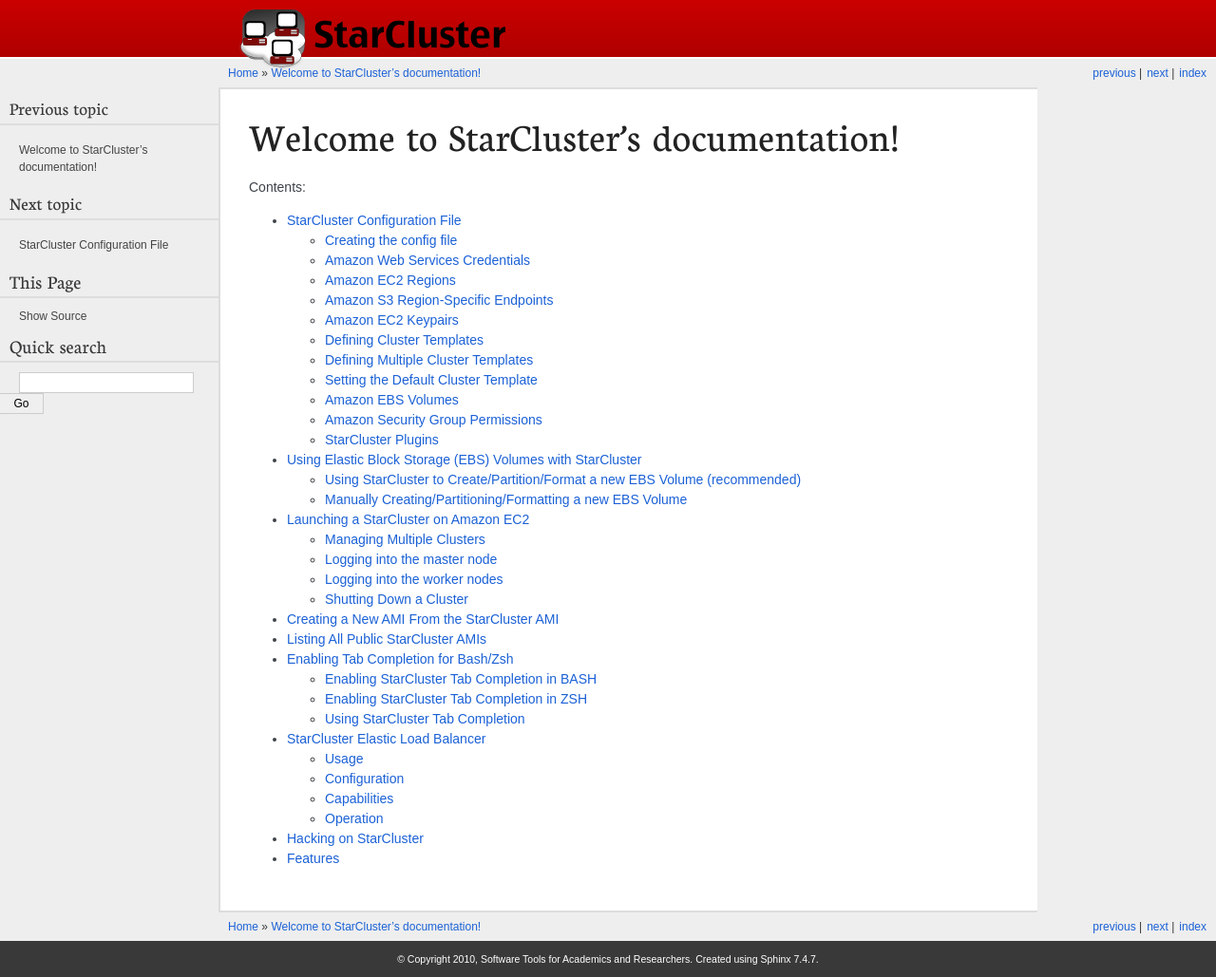
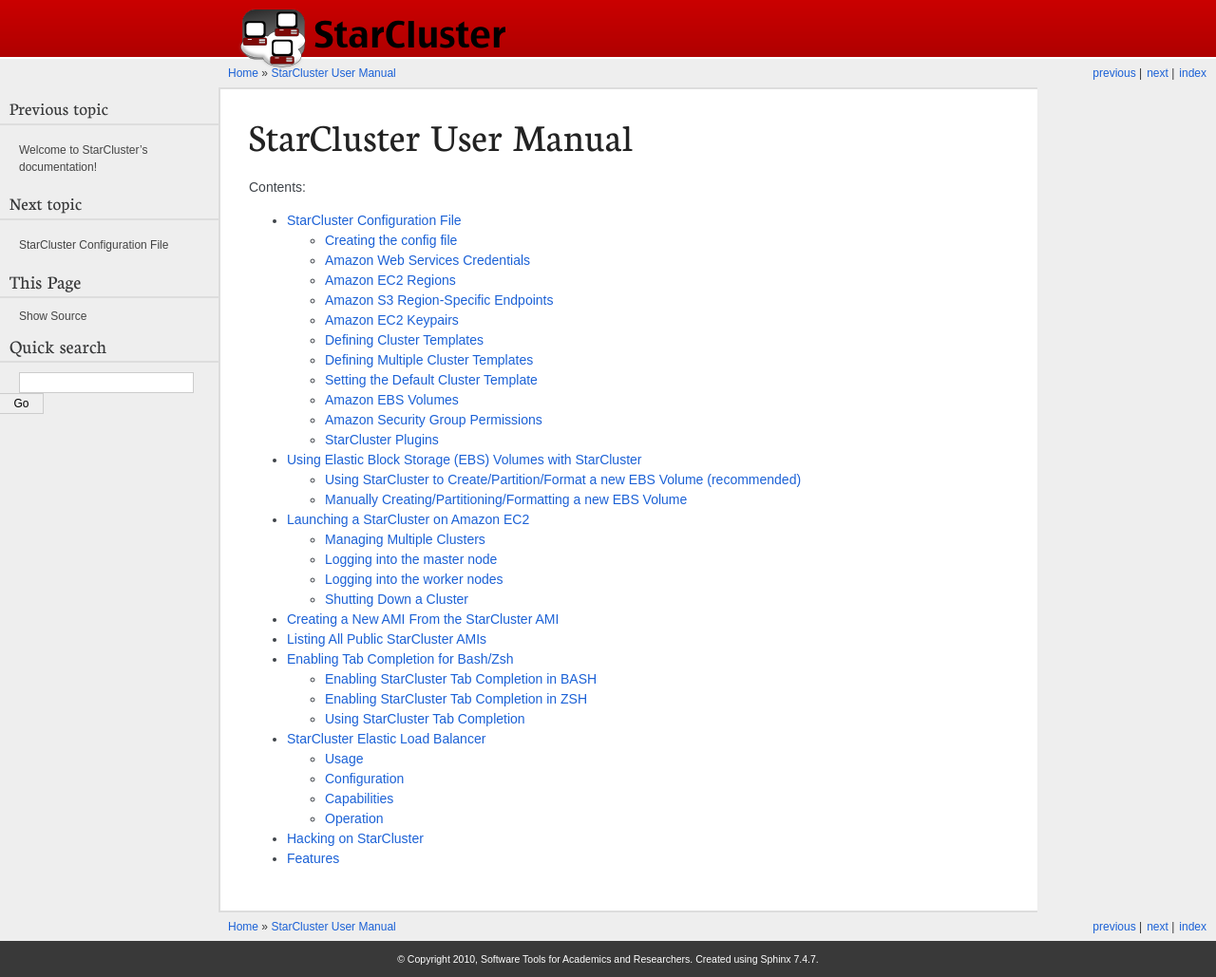
Before and after one commit to jtriley/StarCluster, a Sphinx documentation site: the page built from docs/sphinx/manual/index.rst, in a window 1280 px wide. Shown: the whole page at 95% size. Built offline with Sphinx 7.4.7, drawn with Linux system fonts in a browser that asks for light colours; formulas are drawn with MathJax 3; pages that are not in the unit, such as notebooks, are missing from menus.

Commit message:
add shortcut ref to starcluster user manual

```diff
--- a/docs/sphinx/manual/index.rst
+++ b/docs/sphinx/manual/index.rst
@@ -3,8 +3,10 @@
    You can adapt this file completely to your liking, but it should at least
    contain the root `toctree` directive.
 
-Welcome to StarCluster's documentation!
-=======================================
+.. _starcluster-user-manual:
+
+StarCluster User Manual
+=======================
 
 Contents:
 
```
